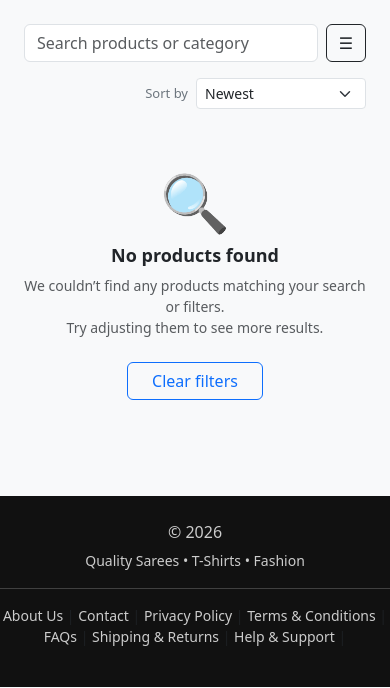
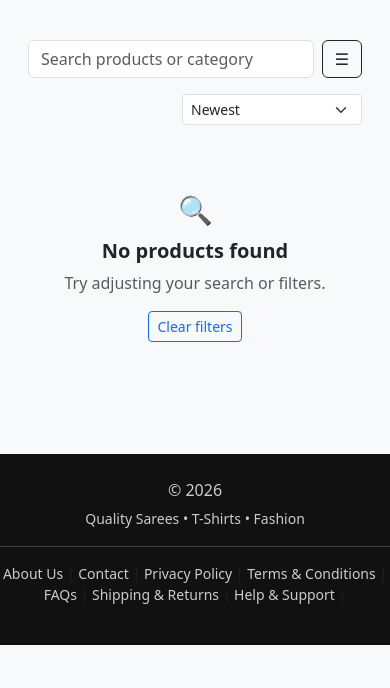
Before and after one commit to Saifuddin1/Store, a Flask app: page /products in a window 390 px wide. Shown: the part 42-730 px from the top of the page. Run offline with Flask 3, Linux system fonts and the light colour scheme; data that the repository does not hold is empty.

Commit message:
updated code

```diff
--- a/app/templates/store/products.html
+++ b/app/templates/store/products.html
@@ -7,28 +7,28 @@
   <div class="row">
 
     <!-- ================= DESKTOP FILTER ================= -->
-    <aside class="col-lg-3 d-none d-lg-block">
+    <aside class="col-lg-3 d-none d-lg-block border-end">
 
-      <form method="GET" id="desktopFilterForm" class="product-filter">
+      <form method="GET" id="desktopFilterForm" class="product-filter p-3">
 
         <!-- SEARCH -->
-        <div class="filter-block">
-          <h6 class="filter-title">Search</h6>
+        <div class="filter-block mb-4">
+          <h6 class="fw-semibold mb-2">Search</h6>
 
-          <div class="search-wrapper">
+          <div class="position-relative">
             <input
               type="text"
               name="q"
               value="{{ search_query }}"
-              class="form-control form-control-sm filter-search"
+              class="form-control form-control-sm pe-4"
               placeholder="Search products or category"
               id="productSearch">
 
             <button
               type="button"
-              class="clear-search"
               id="clearSearchBtn"
-              aria-label="Clear search">
+              class="btn btn-sm btn-link position-absolute top-50 end-0 translate-middle-y text-muted"
+              style="display:none; text-decoration:none;">
               &times;
             </button>
           </div>
@@ -36,7 +36,7 @@
 
         <!-- CATEGORY -->
         <div class="filter-block">
-          <h6 class="filter-title">Category</h6>
+          <h6 class="fw-semibold mb-2">Category</h6>
 
           {% for cat in categories %}
           <div class="form-check mb-2">
@@ -54,26 +54,15 @@
           {% endfor %}
         </div>
 
-        <!-- CLEAR FILTERS (DESKTOP) -->
-        {% if search_query or selected_categories or selected_sort != "newest" %}
-        <div class="filter-actions mt-3">
-          <a href="{{ url_for('main.product_list') }}"
-             class="btn btn-sm btn-outline-secondary w-100">
-            ✕ Clear all filters
-          </a>
-        </div>
-        {% endif %}
-
       </form>
     </aside>
 
     <!-- ================= PRODUCTS AREA ================= -->
-    <main class="col-lg-9 col-12">
+    <main class="col-lg-9 col-12 p-3">
 
       <!-- MOBILE SEARCH + FILTER -->
       <div class="d-lg-none mb-3">
         <form method="GET" class="d-flex gap-2">
-
           <input
             type="text"
             name="q"
@@ -82,8 +71,8 @@
             placeholder="Search products or category">
 
           <button
+            type="button"
             class="btn btn-outline-dark"
-            type="button"
             data-bs-toggle="offcanvas"
             data-bs-target="#mobileFilter">
             ☰
@@ -91,11 +80,17 @@
         </form>
       </div>
 
-      <!-- SORT BAR -->
-      <div class="d-flex justify-content-end mb-3">
-        <form method="GET"
-              id="sortForm"
-              class="sort-bar d-flex align-items-center gap-2">
+      <!-- SORT + CLEAR -->
+      <div class="d-flex justify-content-end align-items-center mb-3 gap-2 flex-wrap">
+
+        {% if search_query or selected_categories or selected_sort != "newest" %}
+          <a href="{{ url_for('main.product_list') }}"
+             class="btn btn-sm btn-outline-secondary">
+            Clear
+          </a>
+        {% endif %}
+
+        <form method="GET" class="d-flex align-items-center">
 
           {% if search_query %}
             <input type="hidden" name="q" value="{{ search_query }}">
@@ -105,12 +100,13 @@
             <input type="hidden" name="categories" value="{{ cat }}">
           {% endfor %}
 
-          <label class="sort-label mb-0">Sort by</label>
-
           <select
             name="sort"
-            class="form-select form-select-sm sort-select"
-            onchange="this.form.submit()">
+            class="form-select form-select-sm"
+            onchange="this.form.submit()"
+            style="min-width:180px;">
+
+            <option disabled>Sort by</option>
 
             <option value="newest"
               {% if selected_sort == "newest" %}selected{% endif %}>
@@ -131,6 +127,7 @@
               {% if selected_sort == "rating" %}selected{% endif %}>
               Customer Rating
             </option>
+
           </select>
         </form>
       </div>
@@ -152,15 +149,14 @@
         {% endfor %}
       </div>
       {% else %}
-        <div class="no-products-wrapper text-center py-5">
-          <div class="no-products-icon mb-3">🔍</div>
-          <h5 class="fw-semibold mb-2">No products found</h5>
-          <p class="text-muted mb-4">
-            We couldn’t find any products matching your search or filters.<br>
-            Try adjusting them to see more results.
+        <div class="text-center py-5">
+          <div class="fs-1 mb-2">🔍</div>
+          <h5 class="fw-semibold">No products found</h5>
+          <p class="text-muted mb-3">
+            Try adjusting your search or filters.
           </p>
           <a href="{{ url_for('main.product_list') }}"
-             class="btn btn-outline-primary px-4">
+             class="btn btn-outline-primary btn-sm">
             Clear filters
           </a>
         </div>
@@ -178,7 +174,7 @@
   </div>
 
   <div class="offcanvas-body">
-    <form method="GET" id="mobileFilterForm">
+    <form method="GET">
 
       <!-- SEARCH -->
       <div class="mb-4">
@@ -192,14 +188,31 @@
 
       <!-- SORT -->
       <div class="mb-4">
-        <label class="fw-semibold mb-2">Sort by</label>
         <select name="sort"
                 class="form-select"
                 onchange="this.form.submit()">
-          <option value="newest" {% if selected_sort == "newest" %}selected{% endif %}>Newest</option>
-          <option value="price_low" {% if selected_sort == "price_low" %}selected{% endif %}>Price: Low → High</option>
-          <option value="price_high" {% if selected_sort == "price_high" %}selected{% endif %}>Price: High → Low</option>
-          <option value="rating" {% if selected_sort == "rating" %}selected{% endif %}>Customer Rating</option>
+
+          <option disabled>Sort by</option>
+
+          <option value="newest"
+            {% if selected_sort == "newest" %}selected{% endif %}>
+            Newest
+          </option>
+
+          <option value="price_low"
+            {% if selected_sort == "price_low" %}selected{% endif %}>
+            Price: Low → High
+          </option>
+
+          <option value="price_high"
+            {% if selected_sort == "price_high" %}selected{% endif %}>
+            Price: High → Low
+          </option>
+
+          <option value="rating"
+            {% if selected_sort == "rating" %}selected{% endif %}>
+            Customer Rating
+          </option>
         </select>
       </div>
 
@@ -207,31 +220,18 @@
       <h6 class="fw-semibold mb-2">Category</h6>
       {% for cat in categories %}
       <div class="form-check mb-2">
-        <input class="form-check-input category-filter"
-               type="checkbox"
-               name="categories"
-               value="{{ cat.id }}"
-               id="mcat{{ cat.id }}"
-               {% if cat.id|string in selected_categories %}checked{% endif %}>
+        <input
+          class="form-check-input category-filter"
+          type="checkbox"
+          name="categories"
+          value="{{ cat.id }}"
+          id="mcat{{ cat.id }}"
+          {% if cat.id|string in selected_categories %}checked{% endif %}>
         <label class="form-check-label" for="mcat{{ cat.id }}">
           {{ cat.name }}
         </label>
       </div>
       {% endfor %}
-
-      <!-- MOBILE ACTIONS -->
-      <div class="mt-4 d-grid gap-2">
-        <a href="{{ url_for('main.product_list') }}"
-           class="btn btn-outline-secondary">
-          ✕ Clear all filters
-        </a>
-
-        <button class="btn btn-primary"
-                type="submit"
-                data-bs-dismiss="offcanvas">
-          Apply Filters
-        </button>
-      </div>
 
     </form>
   </div>
@@ -241,25 +241,26 @@
 <script>
 document.addEventListener("DOMContentLoaded", function () {
 
+  // Auto-submit category filters
   document.querySelectorAll(".category-filter").forEach(cb => {
     cb.addEventListener("change", () => cb.closest("form").submit());
   });
 
-  const searchInput = document.getElementById("productSearch");
+  // Clear search
+  const input = document.getElementById("productSearch");
   const clearBtn = document.getElementById("clearSearchBtn");
 
-  if (searchInput && clearBtn) {
-    function toggleClear() {
-      clearBtn.style.display = searchInput.value.trim() ? "block" : "none";
-    }
-    toggleClear();
-    searchInput.addEventListener("input", toggleClear);
-    clearBtn.addEventListener("click", function () {
-      searchInput.value = "";
-      toggleClear();
-      searchInput.closest("form").submit();
+  if (input && clearBtn) {
+    const toggle = () => clearBtn.style.display = input.value ? "block" : "none";
+    toggle();
+    input.addEventListener("input", toggle);
+
+    clearBtn.addEventListener("click", () => {
+      input.value = "";
+      input.closest("form").submit();
     });
   }
+
 });
 </script>
 
```
